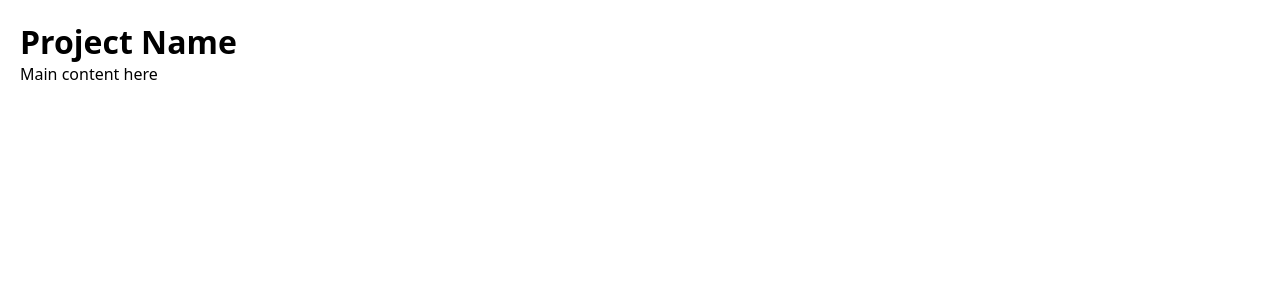
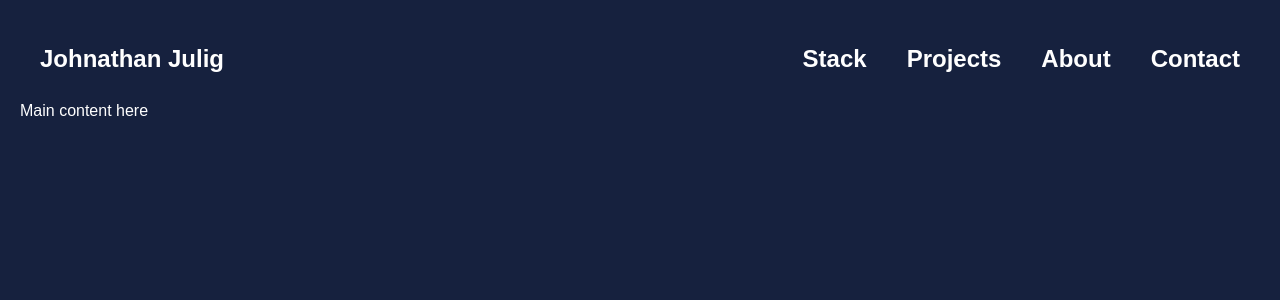
Before and after one commit to WebDevJohn23/react-portfolio, a React (Vite) app: page / in a window 1280 px wide. Shown: the top 300 px of the page. Built offline with nearby package versions, Linux system fonts and the light colour scheme.

Commit message:
feat: add header and css

```diff
--- a/src/components/layout/Header.jsx
+++ b/src/components/layout/Header.jsx
@@ -1,7 +1,17 @@
 export default function Header() {
     return (
-        <header>
-            <h1>Project Name</h1>
+        <header className='header'>
+            <div className="logo padding-20">
+                <a href="#">Johnathan Julig</a>
+            </div>
+            <div className="header-right">
+<ul>
+    <li className="menu-item padding-20"><a href="#stack">Stack</a></li>
+    <li className="menu-item padding-20"><a href="#projects">Projects</a></li>
+    <li className="menu-item padding-20"><a href="#about">About</a></li>
+    <li className="menu-item padding-20"><a href="#contact">Contact</a></li>
+</ul>
+            </div>
         </header>
     );
 }
--- a/src/index.css
+++ b/src/index.css
@@ -5,6 +5,39 @@
 }
 
 body {
-  font-family: system-ui, -apple-system, sans-serif;
+  font-family: 'Roboto Mono', sans-serif;
   padding: 20px;
+  background: #16213e;
+  color: #ffffff;
+  line-height: 1.6;
+  overflow-x: hidden;
 }
+.padding-20 {
+  padding: 20px;
+
+}
+
+.header {
+  display: flex;
+  flex-direction: row;
+  justify-content: space-between;
+  font-size: 1.5rem;
+  font-weight: 700;
+
+}
+
+.header a{
+  color: #ffffff;
+    text-decoration: none; /* Removes the underline */
+  }
+
+
+ul {
+  display: flex;
+  flex-direction: row;
+  list-style-type: none;
+
+}
+.menu-item {
+  color: #ffffff;
+}
```
